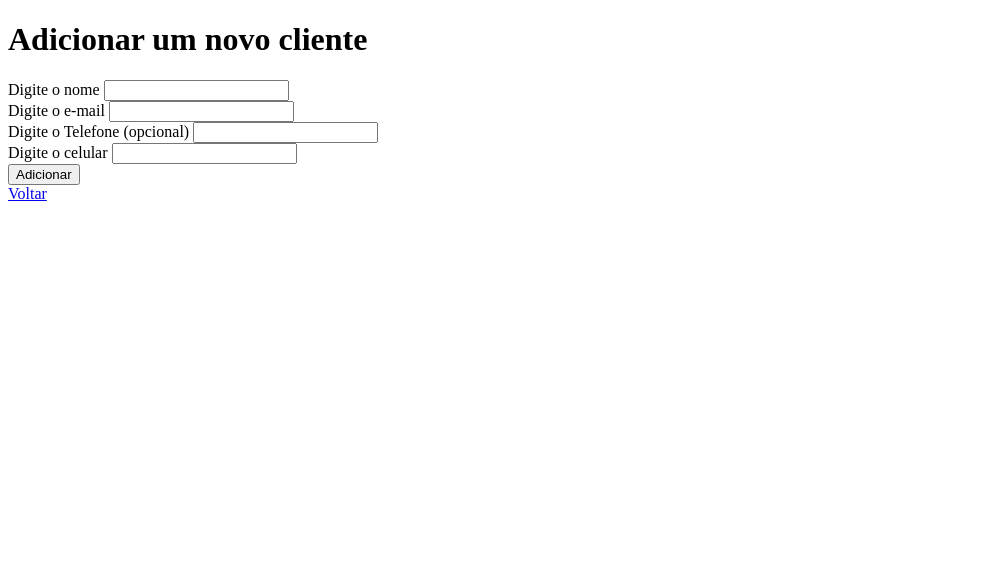
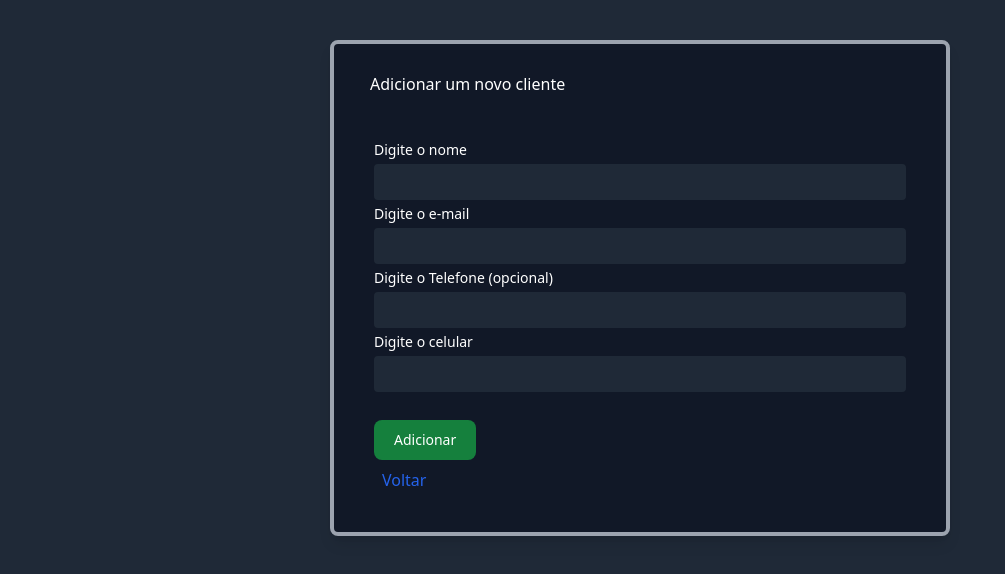
Before and after one commit to rafPH1998/crud-with-vuejs3-vuex, a Vue app: page /users/create in a window 1280 px wide. Shown: the top 574 px of the page, without its empty margins (0-1005 px from the left). Built offline with nearby package versions, Linux system fonts and the light colour scheme.

Commit message:
instalação do tailwindCSS

```diff
--- a/package.json
+++ b/package.json
@@ -23,7 +23,10 @@
     "@vue/cli-plugin-router": "~5.0.0",
     "@vue/cli-plugin-vuex": "~5.0.0",
     "@vue/cli-service": "~5.0.0",
+    "autoprefixer": "^10.4.14",
     "eslint": "^7.32.0",
-    "eslint-plugin-vue": "^8.0.3"
+    "eslint-plugin-vue": "^8.0.3",
+    "postcss": "^8.4.21",
+    "tailwindcss": "^3.3.1"
   }
 }
--- /dev/null
+++ b/postcss.config.js
@@ -0,0 +1,6 @@
+module.exports = {
+    plugins: {
+      tailwindcss: {},
+      autoprefixer: {},
+    }
+  }
--- a/public/index.html
+++ b/public/index.html
@@ -7,11 +7,12 @@
     <link rel="icon" href="<%= BASE_URL %>favicon.ico">
     <title><%= htmlWebpackPlugin.options.title %></title>
   </head>
-  <body>
+  <body class="bg-gray-800">
     <noscript>
       <strong>We're sorry but <%= htmlWebpackPlugin.options.title %> doesn't work properly without JavaScript enabled. Please enable it to continue.</strong>
     </noscript>
-    <div id="app"></div>
-    <!-- built files will be auto injected -->
+    <div id="app" class="container px-5 py-10 mx-auto">
+
+    </div>
   </body>
 </html>
--- /dev/null
+++ b/tailwind.config.js
@@ -0,0 +1,11 @@
+/** @type {import('tailwindcss').Config} */
+module.exports = {
+  content: [
+    "./public/index.html",
+    "./src/**/*.{html,js,vue}"
+  ],
+  theme: {
+    extend: {},
+  },
+  plugins: [],
+}
```
Also changed, not shown: 1 other file (tests, documents, lock files or other folders).
